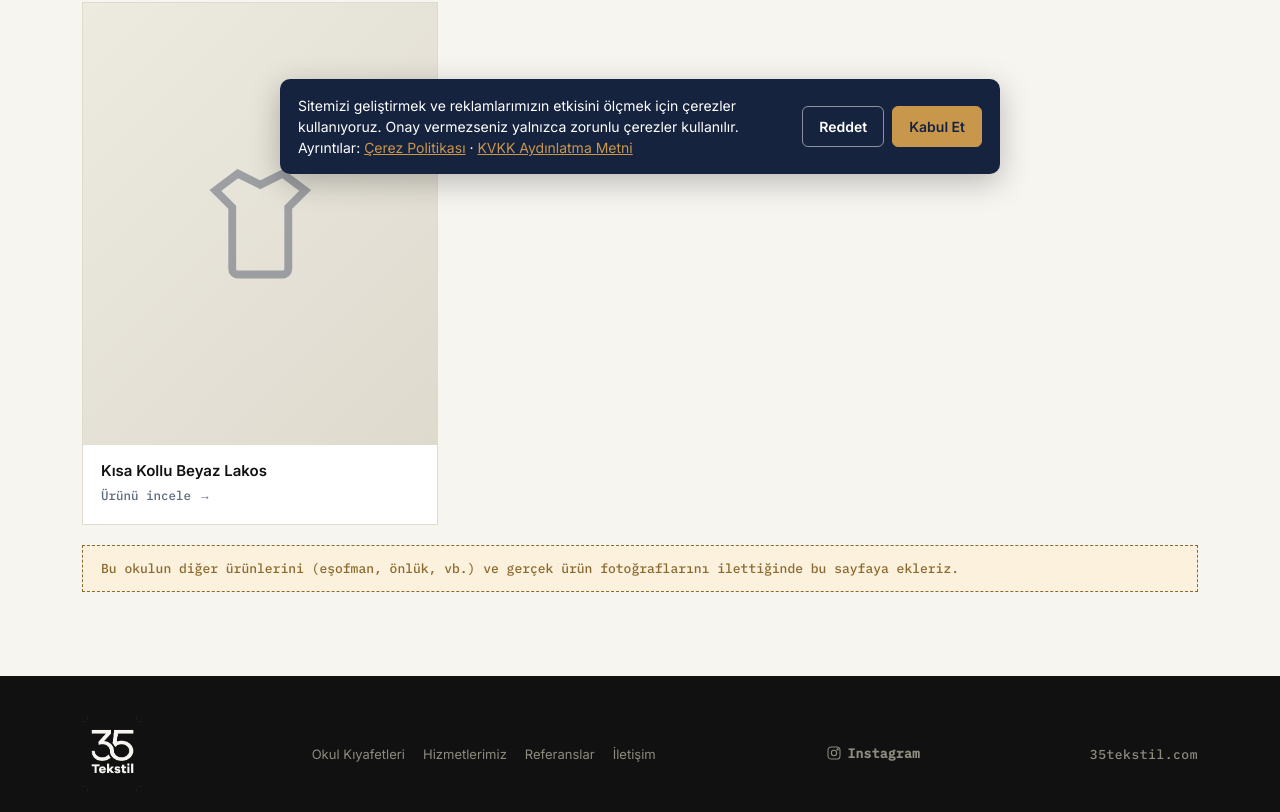
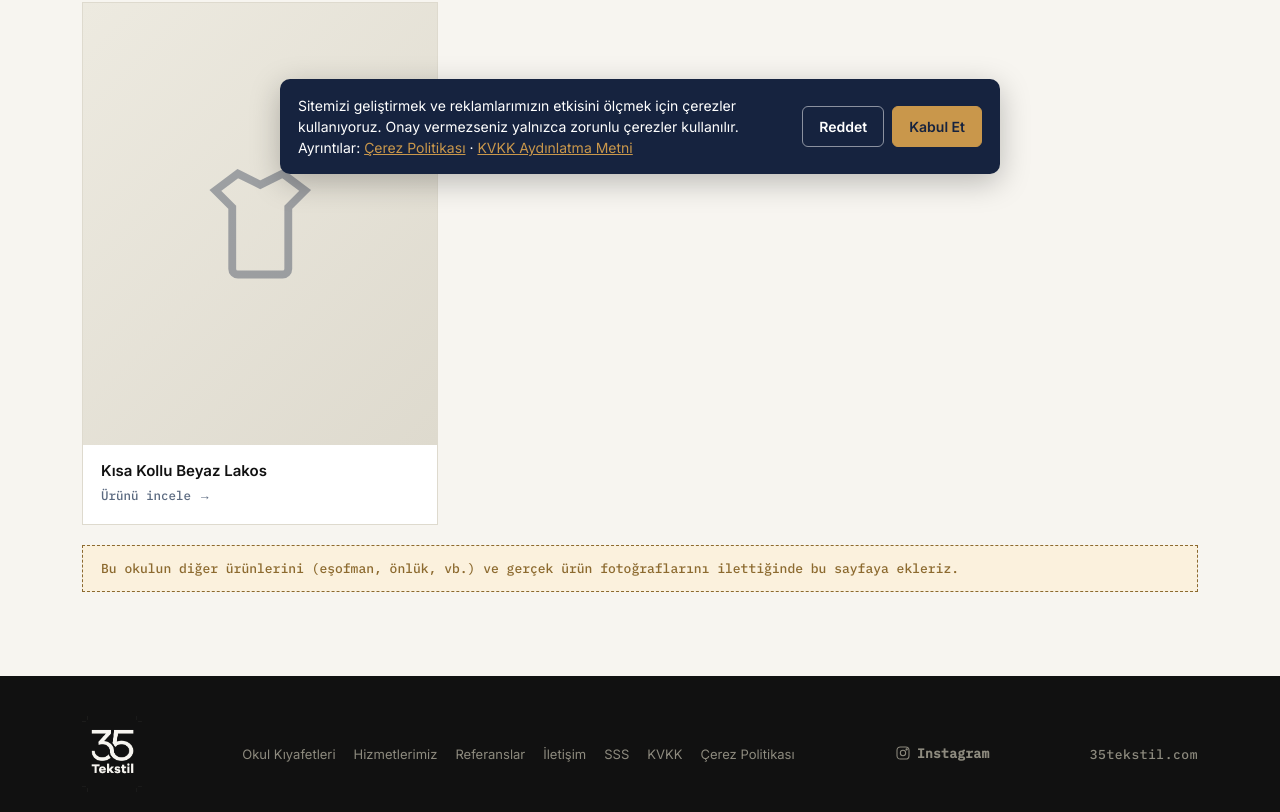
Before and after one commit to bbatuhanpinar/35tekstil-site, a plain HTML site: page okullar/kiraz/kiraz-ortaokulu/index.html in a window 1280 px wide. Shown: the part 610-1422 px from the top of the page. Drawn offline with Linux system fonts and the light colour scheme.

Commit message:
Alt bilgi: SSS, KVKK ve Çerez Politikası linkleri (okullar/kiraz/kiraz-ortaokulu/index.html)

```diff
--- a/okullar/kiraz/kiraz-ortaokulu/index.html
+++ b/okullar/kiraz/kiraz-ortaokulu/index.html
@@ -78,6 +78,9 @@
       <li><a href="/hizmetlerimiz.html">Hizmetlerimiz</a></li>
       <li><a href="/referanslar.html">Referanslar</a></li>
       <li><a href="/iletisim.html">İletişim</a></li>
+      <li><a href="/sss">SSS</a></li>
+      <li><a href="/kvkk">KVKK</a></li>
+      <li><a href="/cerez-politikasi">Çerez Politikası</a></li>
     </ul>
     <ul class="social-links">
       <li><a href="https://www.instagram.com/35tekstil" target="_blank" rel="noopener">
```
